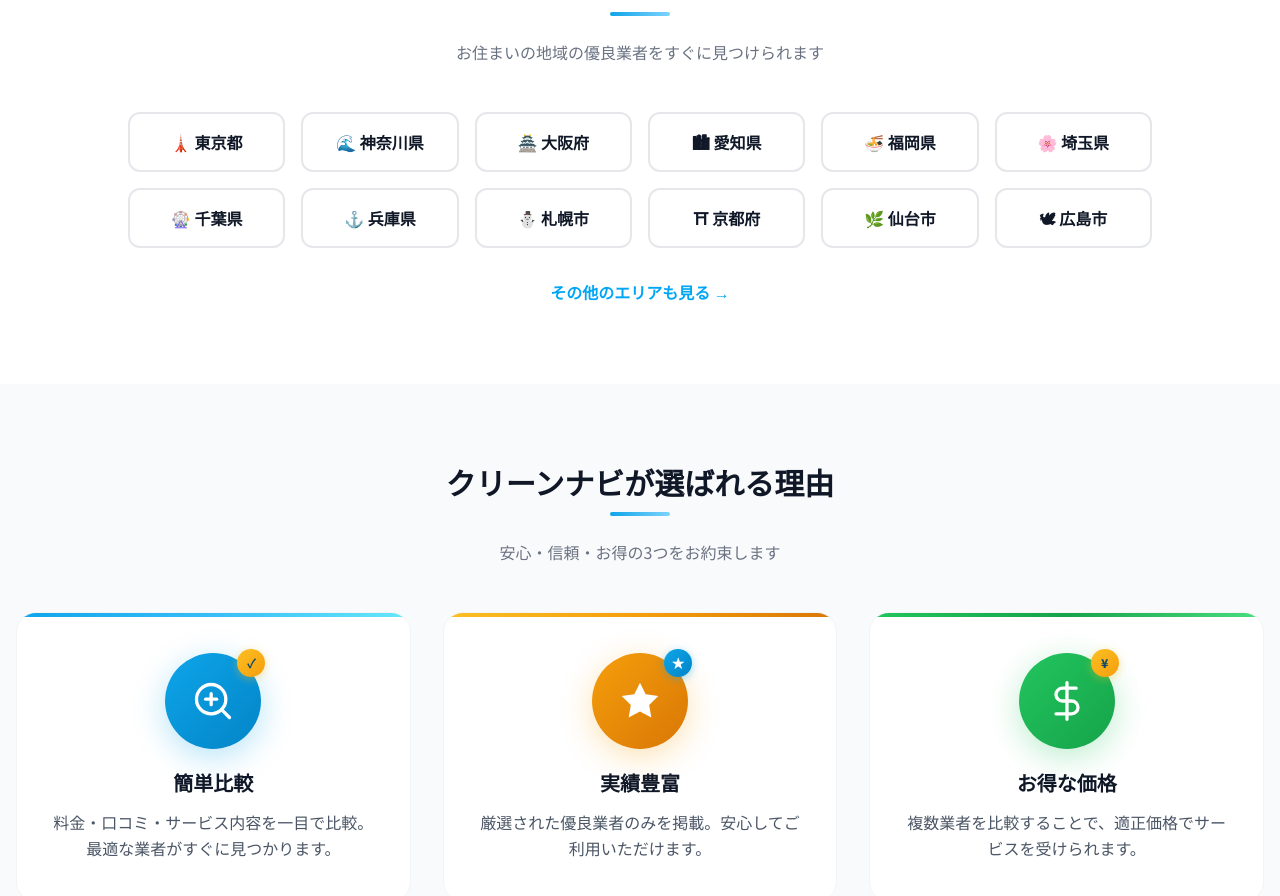
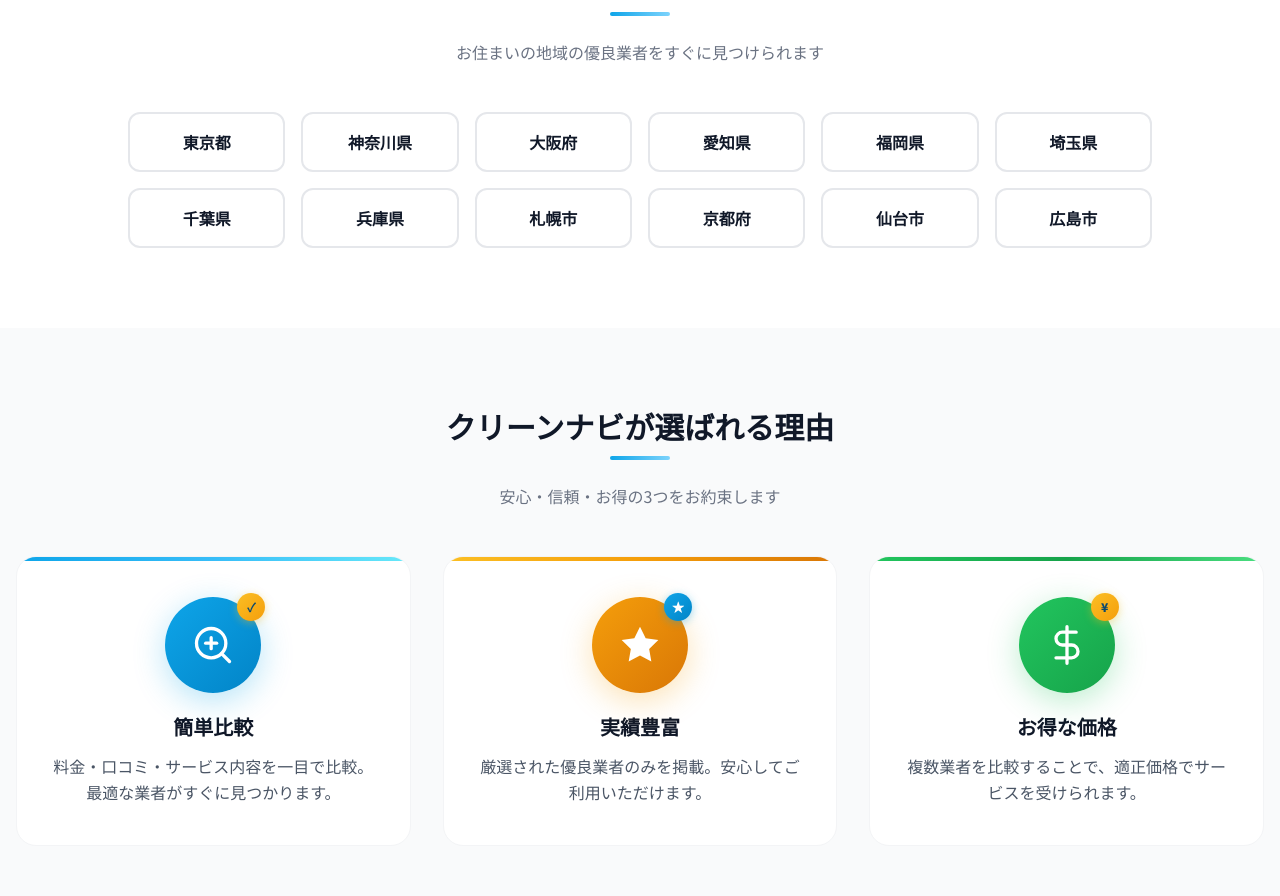
Before and after one commit to webmaster0818/site-001, a Next.js app: page / in a window 1280 px wide. Shown: the part 2384-3280 px from the top of the page. Built offline with nearby package versions, Linux system fonts and the light colour scheme.

Commit message:
エリアセクションの絵文字削除＆404リンク修正
- 県名横の絵文字を全12個削除（東京🗼、神奈川🌊等）
- 「その他のエリアも見る」リンクを非表示（リンク先/areas/にページがないため404）

```diff
--- a/app/page.tsx
+++ b/app/page.tsx
@@ -407,70 +407,66 @@
           <div className="grid grid-cols-2 md:grid-cols-4 lg:grid-cols-6 gap-3 md:gap-4 max-w-5xl mx-auto">
             <a className="area-card text-center group" href="/areas/tokyo/">
               <div className="font-bold text-gray-900 group-hover:text-sky-500 transition">
-                🗼 東京都
+                東京都
               </div>
             </a>
             <a className="area-card text-center group" href="/areas/kanagawa/">
               <div className="font-bold text-gray-900 group-hover:text-sky-500 transition">
-                🌊 神奈川県
+                神奈川県
               </div>
             </a>
             <a className="area-card text-center group" href="/areas/osaka/">
               <div className="font-bold text-gray-900 group-hover:text-sky-500 transition">
-                🏯 大阪府
+                大阪府
               </div>
             </a>
             <a className="area-card text-center group" href="/areas/aichi/">
               <div className="font-bold text-gray-900 group-hover:text-sky-500 transition">
-                🏙 愛知県
+                愛知県
               </div>
             </a>
             <a className="area-card text-center group" href="/areas/fukuoka/">
               <div className="font-bold text-gray-900 group-hover:text-sky-500 transition">
-                🍜 福岡県
+                福岡県
               </div>
             </a>
             <a className="area-card text-center group" href="/areas/saitama/">
               <div className="font-bold text-gray-900 group-hover:text-sky-500 transition">
-                🌸 埼玉県
+                埼玉県
               </div>
             </a>
             <a className="area-card text-center group" href="/areas/chiba/">
               <div className="font-bold text-gray-900 group-hover:text-sky-500 transition">
-                🎡 千葉県
+                千葉県
               </div>
             </a>
             <a className="area-card text-center group" href="/areas/hyogo/">
               <div className="font-bold text-gray-900 group-hover:text-sky-500 transition">
-                ⚓ 兵庫県
+                兵庫県
               </div>
             </a>
             <a className="area-card text-center group" href="/areas/sapporo/">
               <div className="font-bold text-gray-900 group-hover:text-sky-500 transition">
-                ⛄ 札幌市
+                札幌市
               </div>
             </a>
             <a className="area-card text-center group" href="/areas/kyoto/">
               <div className="font-bold text-gray-900 group-hover:text-sky-500 transition">
-                ⛩ 京都府
+                京都府
               </div>
             </a>
             <a className="area-card text-center group" href="/areas/sendai/">
               <div className="font-bold text-gray-900 group-hover:text-sky-500 transition">
-                🌿 仙台市
+                仙台市
               </div>
             </a>
             <a className="area-card text-center group" href="/areas/hiroshima/">
               <div className="font-bold text-gray-900 group-hover:text-sky-500 transition">
-                🕊 広島市
+                広島市
               </div>
             </a>
           </div>
-          <div className="text-center mt-8">
-            <a href="/areas/" className="text-sky-500 font-bold hover:underline text-base">
-              その他のエリアも見る →
-            </a>
-          </div>
+          {/* エリア一覧ページは準備中のためリンク非表示 */}
         </div>
       </section>
 
```
